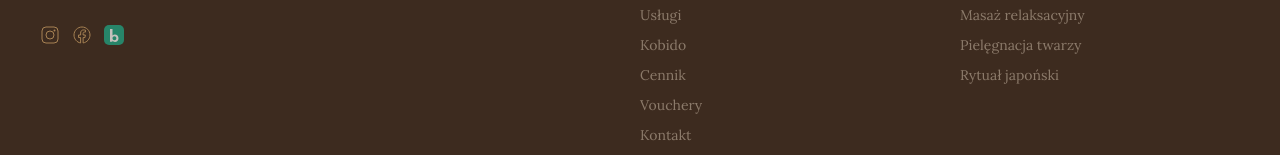
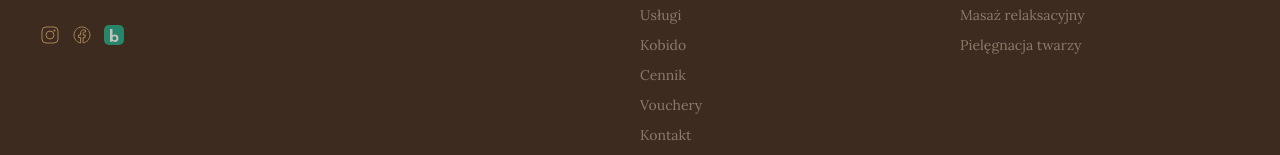
Before and after one commit to TheDMNMachine/harmonia, a Vue app: page / in a window 1280 px wide. Shown: the part 8451-8606 px from the top of the page. Built offline with nearby package versions, Linux system fonts and the light colour scheme.

Commit message:
Fix(): adjust content after changes

```diff
--- a/src/components/AppFooter.vue
+++ b/src/components/AppFooter.vue
@@ -1,7 +1,7 @@
 <script setup>
 const navLinks = ['O mnie', 'Usługi', 'Kobido', 'Cennik', 'Vouchery', 'Kontakt']
 const navIds   = ['o-mnie', 'uslugi', 'kobido', 'cennik', 'vouchery', 'kontakt']
-const services = ['Masaż Kobido', 'Masaż relaksacyjny', 'Pielęgnacja twarzy', 'Rytuał japoński']
+const services = ['Masaż Kobido', 'Masaż relaksacyjny', 'Pielęgnacja twarzy']
 </script>
 
 <template>
--- a/src/harmonia.html
+++ b/src/harmonia.html
@@ -395,7 +395,7 @@ button { font-family: inherit; cursor: pointer; border: none; background: none;
     <div class="container footer-inner">
       <div class="footer-brand">
         <p class="footer-logo">HARMONIA</p>
-        <p class="footer-tagline">Kobido · Masaż · Relaks</p>
+        <p class="footer-tagline">Kobido · Relaks · Piękno</p>
         <div class="footer-social">
           <a href="#" aria-label="Instagram">
             <svg width="20" height="20" viewBox="0 0 20 20" fill="none"><rect x="2" y="2" width="16" height="16" rx="4" stroke="#D4A76A" stroke-width="1"/><circle cx="10" cy="10" r="4" stroke="#D4A76A" stroke-width="1"/><circle cx="14.5" cy="5.5" r="1" fill="#D4A76A"/></svg>
```
